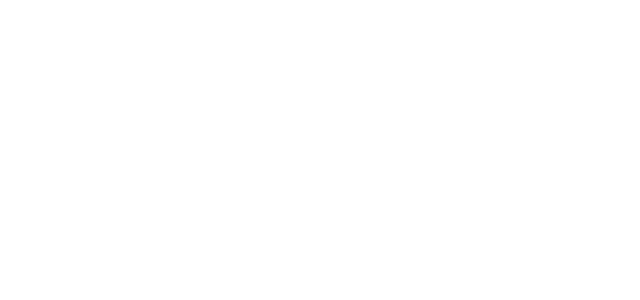
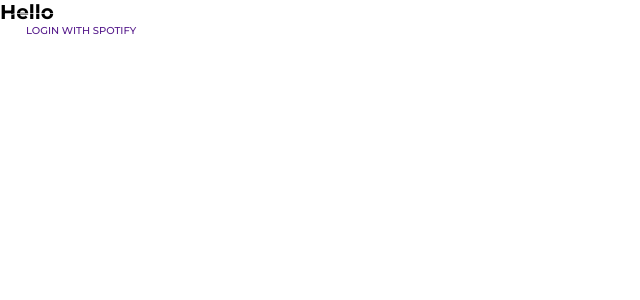
Before and after one commit to dattan197/Spotify-with-React, a React (Create React App) app: page / in a window 1280 px wide. Shown: the top 300 px of the page, without its empty margins (0-640 px from the left). Built offline with nearby package versions, Linux system fonts and the light colour scheme.

Commit message:
first-commit

```diff
--- a/package.json
+++ b/package.json
@@ -6,9 +6,14 @@
     "@testing-library/jest-dom": "^5.12.0",
     "@testing-library/react": "^11.2.6",
     "@testing-library/user-event": "^12.8.3",
+    "axios": "^0.21.1",
     "react": "^17.0.2",
     "react-dom": "^17.0.2",
+    "react-redux": "^7.2.4",
     "react-scripts": "4.0.3",
+    "redux": "^4.1.0",
+    "redux-thunk": "^2.3.0",
+    "sass": "^1.32.11",
     "web-vitals": "^1.1.1"
   },
   "scripts": {
--- a/src/App.js
+++ /dev/null
@@ -1,5 +0,0 @@
-function App() {
-  return <div></div>;
-}
-
-export default App;
--- /dev/null
+++ b/src/App.jsx
@@ -0,0 +1,14 @@
+import React from "react";
+import "./App.scss";
+import Login from "./components/Login/Login";
+
+const App = () => {
+  return (
+    <div>
+      <h1>Hello</h1>
+      <Login />
+    </div>
+  );
+};
+
+export default App;
--- /dev/null
+++ b/src/App.scss
@@ -0,0 +1,4 @@
+@use './scss/reset';
+@use './scss/variables';
+@use './scss/mixin';
+@use './scss/base';
--- /dev/null
+++ b/src/components/Login/Login.jsx
@@ -0,0 +1,11 @@
+import React from 'react'
+
+const Login = () => {
+    return (
+        <div>
+            <a className="btn" href="">Login with Spotify</a>
+        </div>
+    )
+}
+
+export default Login
--- a/src/index.css
+++ /dev/null
@@ -1,13 +0,0 @@
-body {
-  margin: 0;
-  font-family: -apple-system, BlinkMacSystemFont, 'Segoe UI', 'Roboto', 'Oxygen',
-    'Ubuntu', 'Cantarell', 'Fira Sans', 'Droid Sans', 'Helvetica Neue',
-    sans-serif;
-  -webkit-font-smoothing: antialiased;
-  -moz-osx-font-smoothing: grayscale;
-}
-
-code {
-  font-family: source-code-pro, Menlo, Monaco, Consolas, 'Courier New',
-    monospace;
-}
--- a/src/index.js
+++ b/src/index.js
@@ -1,6 +1,6 @@
 import React from 'react';
 import ReactDOM from 'react-dom';
-import './index.css';
+import './index.scss';
 import App from './App';
 import reportWebVitals from './reportWebVitals';
 
--- /dev/null
+++ b/src/index.scss
@@ -0,0 +1 @@
+@import url('https://fonts.googleapis.com/css2?family=Montserrat:wght@300;500;700;900&display=swap');;
--- /dev/null
+++ b/src/scss/_base.scss
@@ -0,0 +1,15 @@
+*{
+    box-sizing: border-box;
+}
+
+html{
+    font-size: 62.5%;
+    font-family: 'Montserrat', sans-serif;
+}
+
+.btn{
+    padding: 10px 25px;
+    border: 1px solid rgba(255,255,255,.7);
+    border-radius: 100px;
+    text-transform: uppercase;
+}
--- /dev/null
+++ b/src/scss/_reset.scss
@@ -0,0 +1,12 @@
+*,html, body{
+    margin: 0;
+    padding: 0;
+}
+
+ul,li{
+    list-style: none;
+}
+
+a{
+    text-decoration: none;
+}
```
Also changed, not shown: src/scss/_mixin.scss (added), src/scss/_variables.scss (added), 1 other file (tests, documents, lock files or other folders).
